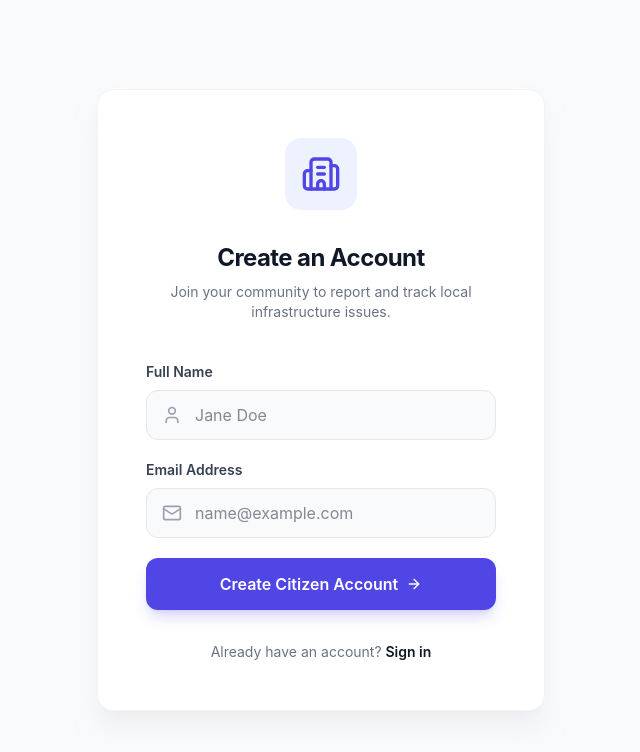
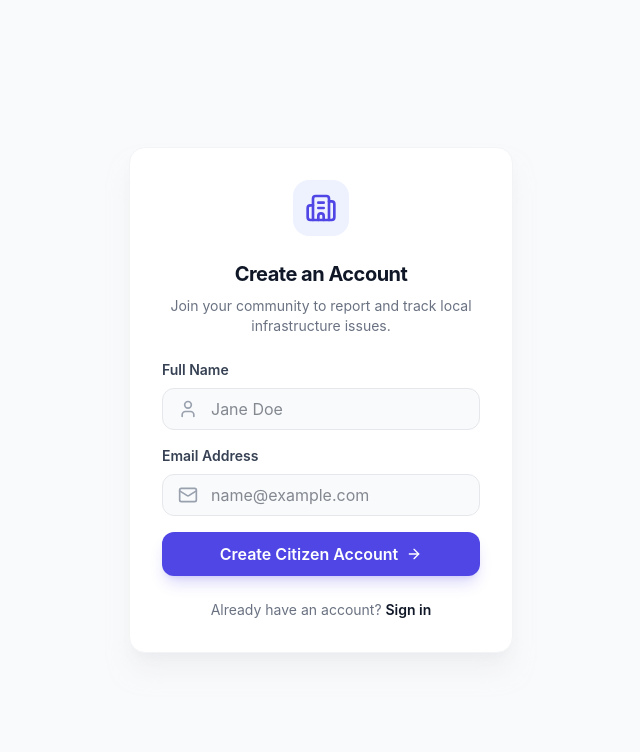
Before and after one commit to Saikiran-12345/AI-Powered-Community-Problem-Detection-Resolution-Platform, a React (Vite) app in the folder frontend/: page /register in a window 1280 px wide. Shown: the top 752 px of the page, without its empty margins (319-959 px from the left). Built offline with nearby package versions, Linux system fonts and the light colour scheme.

Commit message:
style: reduce maximum width and internal padding of auth pages to create a compact, modern login widget

```diff
--- a/frontend/src/layouts/AuthLayout.tsx
+++ b/frontend/src/layouts/AuthLayout.tsx
@@ -4,7 +4,7 @@ import { Outlet } from 'react-router-dom';
 const AuthLayout: React.FC = () => {
   return (
     <div className="min-h-screen bg-gray-50 flex items-center justify-center p-4">
-      <div className="w-full max-w-md bg-white rounded-2xl shadow-xl shadow-gray-200/50 border border-gray-100 overflow-hidden">
+      <div className="w-full max-w-sm bg-white rounded-2xl shadow-xl shadow-gray-200/50 border border-gray-100 overflow-hidden">
         <Outlet />
       </div>
     </div>
--- a/frontend/src/pages/auth/Login.tsx
+++ b/frontend/src/pages/auth/Login.tsx
@@ -36,25 +36,25 @@ export const Login = () => {
   const fillDemo = (demoEmail: string) => setEmail(demoEmail);
 
   return (
-    <div className="p-8 md:p-12">
-      <div className="flex justify-center mb-8">
-        <div className="bg-primary-50 p-4 rounded-2xl">
-          <Building2 className="w-10 h-10 text-primary-600" />
+    <div className="p-6 sm:p-8">
+      <div className="flex justify-center mb-6">
+        <div className="bg-primary-50 p-3 rounded-2xl">
+          <Building2 className="w-8 h-8 text-primary-600" />
         </div>
       </div>
 
-      <div className="text-center mb-10">
-        <h1 className="text-2xl font-bold text-gray-900 tracking-tight mb-2">Welcome to CivicAI</h1>
+      <div className="text-center mb-6">
+        <h1 className="text-xl font-bold text-gray-900 tracking-tight mb-2">Welcome to CivicAI</h1>
         <p className="text-gray-500 text-sm">Sign in to report or manage community infrastructure issues.</p>
       </div>
 
       {error && (
-        <div className="mb-6 p-4 bg-red-50 border border-red-100 text-red-600 rounded-xl text-sm text-center font-medium">
+        <div className="mb-6 p-3 bg-red-50 border border-red-100 text-red-600 rounded-xl text-sm text-center font-medium">
           {error}
         </div>
       )}
 
-      <form onSubmit={handleSubmit} className="space-y-5">
+      <form onSubmit={handleSubmit} className="space-y-4">
         <div>
           <label className="block text-sm font-semibold text-gray-700 mb-2">Email Address</label>
           <div className="relative">
@@ -64,7 +64,7 @@ export const Login = () => {
               type="email"
               value={email}
               onChange={e => setEmail(e.target.value)}
-              className="w-full pl-12 pr-4 py-3 bg-gray-50 border border-gray-200 rounded-xl focus:bg-white focus:ring-2 focus:ring-primary-500 focus:border-primary-500 transition-all outline-none text-gray-900"
+              className="w-full pl-12 pr-4 py-2 bg-gray-50 border border-gray-200 rounded-xl focus:bg-white focus:ring-2 focus:ring-primary-500 focus:border-primary-500 transition-all outline-none text-gray-900"
               placeholder="name@example.com"
             />
           </div>
@@ -78,7 +78,7 @@ export const Login = () => {
               required
               type="password"
               defaultValue="password"
-              className="w-full pl-12 pr-4 py-3 bg-gray-50 border border-gray-200 rounded-xl focus:bg-white focus:ring-2 focus:ring-primary-500 focus:border-primary-500 transition-all outline-none text-gray-900"
+              className="w-full pl-12 pr-4 py-2 bg-gray-50 border border-gray-200 rounded-xl focus:bg-white focus:ring-2 focus:ring-primary-500 focus:border-primary-500 transition-all outline-none text-gray-900"
               placeholder="••••••••"
             />
           </div>
@@ -88,19 +88,19 @@ export const Login = () => {
         <button
           type="submit"
           disabled={isSubmitting}
-          className="w-full bg-gray-900 hover:bg-gray-800 text-white font-semibold py-3.5 rounded-xl transition-colors flex items-center justify-center gap-2 mt-4"
+          className="w-full bg-gray-900 hover:bg-gray-800 text-white font-semibold py-2.5 rounded-xl transition-colors flex items-center justify-center gap-2 mt-4"
         >
           {isSubmitting ? 'Authenticating...' : <>Secure Sign In <ArrowRight className="w-4 h-4" /></>}
         </button>
       </form>
 
-      <div className="mt-8 text-center">
+      <div className="mt-6 text-center">
         <p className="text-sm text-gray-500">
           Don't have an account? <Link to="/register" className="text-primary-600 font-semibold hover:underline">Register here</Link>
         </p>
       </div>
 
-      <div className="mt-10 pt-6 border-t border-gray-100">
+      <div className="mt-6 pt-5 border-t border-gray-100">
         <p className="text-xs font-semibold text-gray-400 uppercase tracking-wider text-center mb-4">Quick Demo Access</p>
         <div className="grid grid-cols-3 gap-3">
           <button onClick={() => fillDemo('citizen@civic.local')} className="py-2 text-xs font-medium bg-gray-50 hover:bg-gray-100 text-gray-700 rounded-lg transition-colors border border-gray-200">Citizen</button>
--- a/frontend/src/pages/auth/Register.tsx
+++ b/frontend/src/pages/auth/Register.tsx
@@ -27,25 +27,25 @@ export const Register = () => {
   };
 
   return (
-    <div className="p-8 md:p-12">
-      <div className="flex justify-center mb-8">
-        <div className="bg-primary-50 p-4 rounded-2xl">
-          <Building2 className="w-10 h-10 text-primary-600" />
+    <div className="p-6 sm:p-8">
+      <div className="flex justify-center mb-6">
+        <div className="bg-primary-50 p-3 rounded-2xl">
+          <Building2 className="w-8 h-8 text-primary-600" />
         </div>
       </div>
 
-      <div className="text-center mb-10">
-        <h1 className="text-2xl font-bold text-gray-900 tracking-tight mb-2">Create an Account</h1>
+      <div className="text-center mb-6">
+        <h1 className="text-xl font-bold text-gray-900 tracking-tight mb-2">Create an Account</h1>
         <p className="text-gray-500 text-sm">Join your community to report and track local infrastructure issues.</p>
       </div>
 
       {error && (
-        <div className="mb-6 p-4 bg-red-50 border border-red-100 text-red-600 rounded-xl text-sm text-center font-medium">
+        <div className="mb-6 p-3 bg-red-50 border border-red-100 text-red-600 rounded-xl text-sm text-center font-medium">
           {error}
         </div>
       )}
 
-      <form onSubmit={handleSubmit} className="space-y-5">
+      <form onSubmit={handleSubmit} className="space-y-4">
         <div>
           <label className="block text-sm font-semibold text-gray-700 mb-2">Full Name</label>
           <div className="relative">
@@ -55,7 +55,7 @@ export const Register = () => {
               type="text"
               value={name}
               onChange={e => setName(e.target.value)}
-              className="w-full pl-12 pr-4 py-3 bg-gray-50 border border-gray-200 rounded-xl focus:bg-white focus:ring-2 focus:ring-primary-500 focus:border-primary-500 transition-all outline-none text-gray-900"
+              className="w-full pl-12 pr-4 py-2 bg-gray-50 border border-gray-200 rounded-xl focus:bg-white focus:ring-2 focus:ring-primary-500 focus:border-primary-500 transition-all outline-none text-gray-900"
               placeholder="Jane Doe"
             />
           </div>
@@ -70,7 +70,7 @@ export const Register = () => {
               type="email"
               value={email}
               onChange={e => setEmail(e.target.value)}
-              className="w-full pl-12 pr-4 py-3 bg-gray-50 border border-gray-200 rounded-xl focus:bg-white focus:ring-2 focus:ring-primary-500 focus:border-primary-500 transition-all outline-none text-gray-900"
+              className="w-full pl-12 pr-4 py-2 bg-gray-50 border border-gray-200 rounded-xl focus:bg-white focus:ring-2 focus:ring-primary-500 focus:border-primary-500 transition-all outline-none text-gray-900"
               placeholder="name@example.com"
             />
           </div>
@@ -79,13 +79,13 @@ export const Register = () => {
         <button
           type="submit"
           disabled={isSubmitting}
-          className="w-full bg-primary-600 hover:bg-primary-700 text-white font-semibold py-3.5 rounded-xl transition-colors flex items-center justify-center gap-2 mt-4 shadow-lg shadow-primary-600/20"
+          className="w-full bg-primary-600 hover:bg-primary-700 text-white font-semibold py-2.5 rounded-xl transition-colors flex items-center justify-center gap-2 mt-4 shadow-lg shadow-primary-600/20"
         >
           {isSubmitting ? 'Creating Account...' : <>Create Citizen Account <ArrowRight className="w-4 h-4" /></>}
         </button>
       </form>
 
-      <div className="mt-8 text-center">
+      <div className="mt-6 text-center">
         <p className="text-sm text-gray-500">
           Already have an account? <Link to="/login" className="text-gray-900 font-semibold hover:underline">Sign in</Link>
         </p>
```
